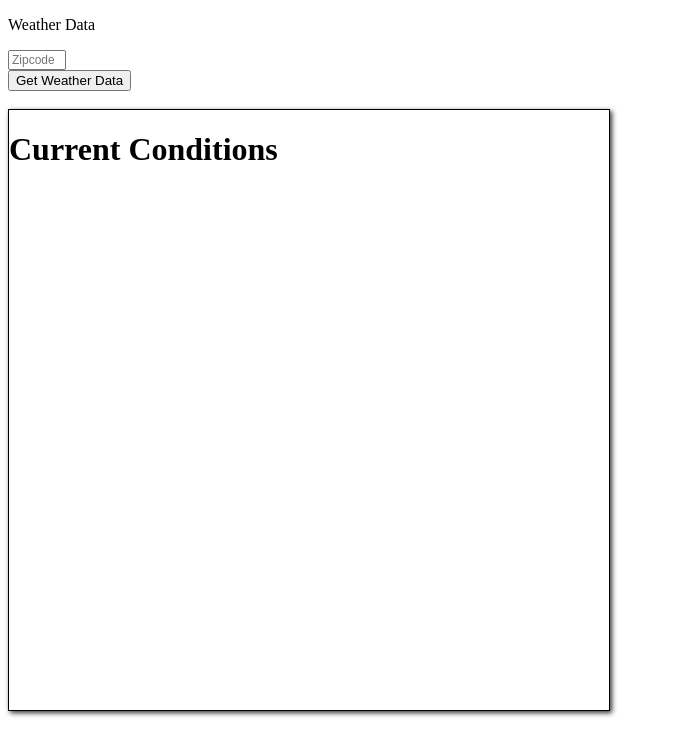
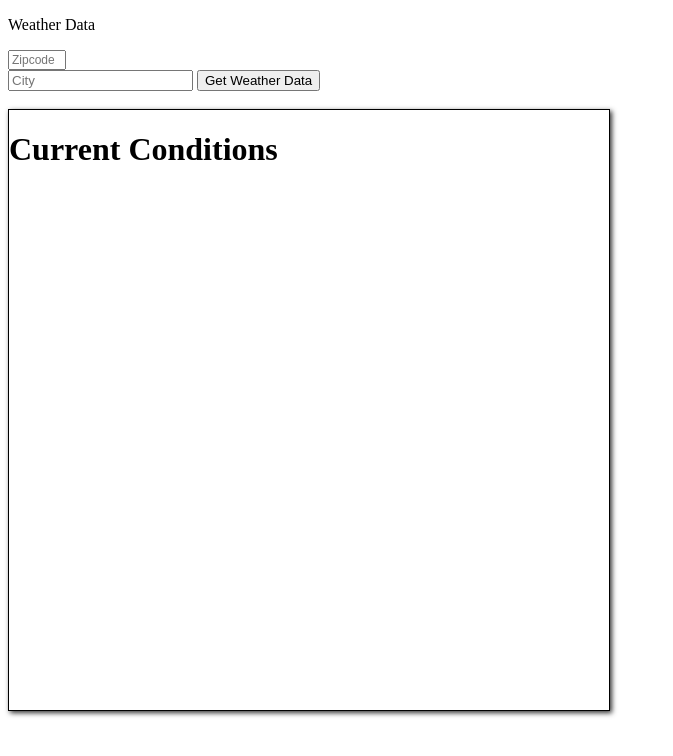
Before and after one commit to ndimit/weatherData_BackRow, a plain HTML site: page index.html in a window 1280 px wide. Shown: the whole page, without its empty margins (0-673 px from the left). Drawn offline with nearby package versions, Linux system fonts and the light colour scheme.

Commit message:
Added search box for city search

```diff
--- a/index.html
+++ b/index.html
@@ -12,10 +12,11 @@
     <p>Weather Data</p>
     <form id="weather_data">
 		<input id="zipcode" class="zipcode" type="text" placeholder="Zipcode" maxlength="5">
-		<br />
+		<br>
+		<input id="city" class="city" type="text" placeholder="City">
 		<input type="submit" value="Get Weather Data">
     </form>
-	<br />
+	<br>
     <div id="results">
 		<h1>Current Conditions</h1>
 	</div>
```
